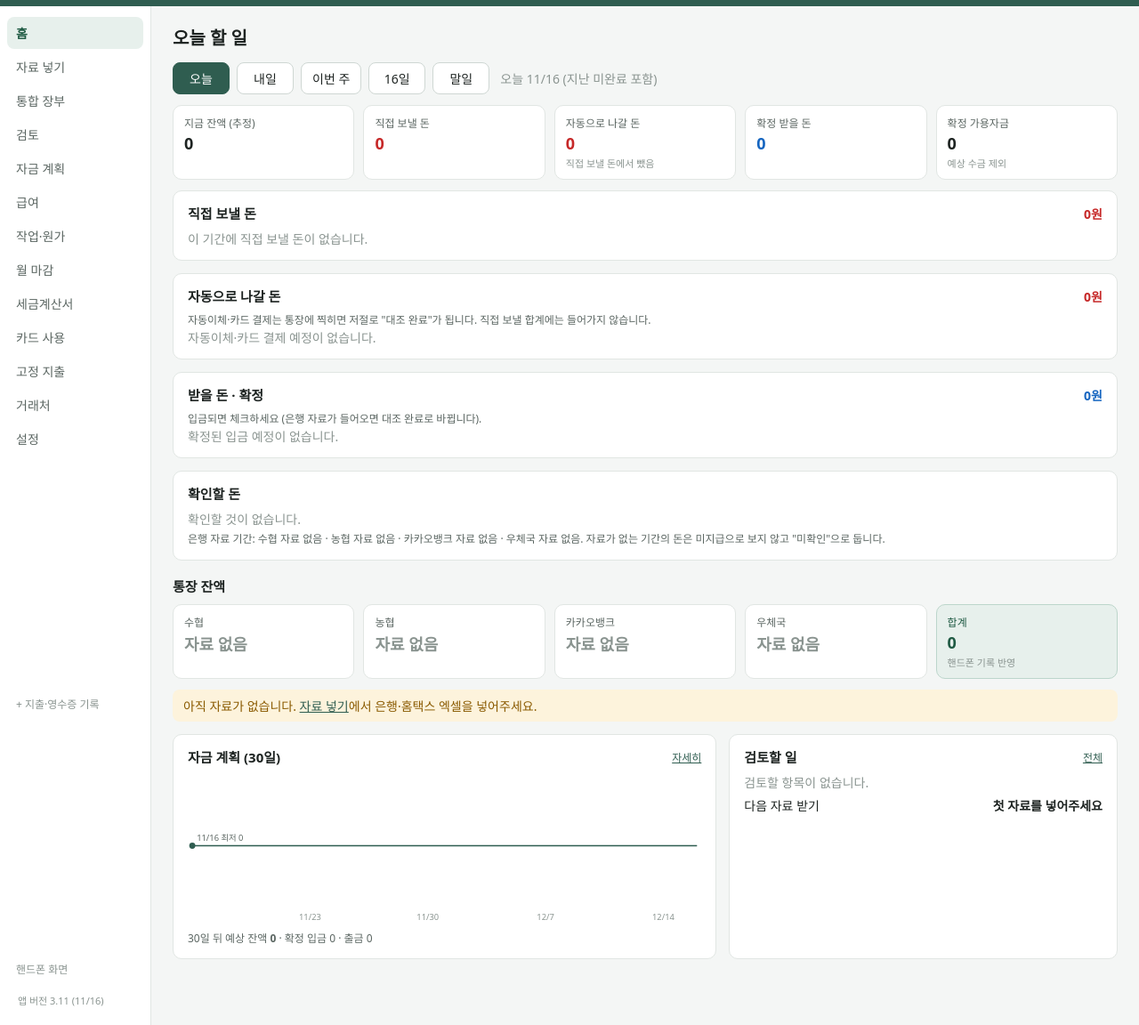
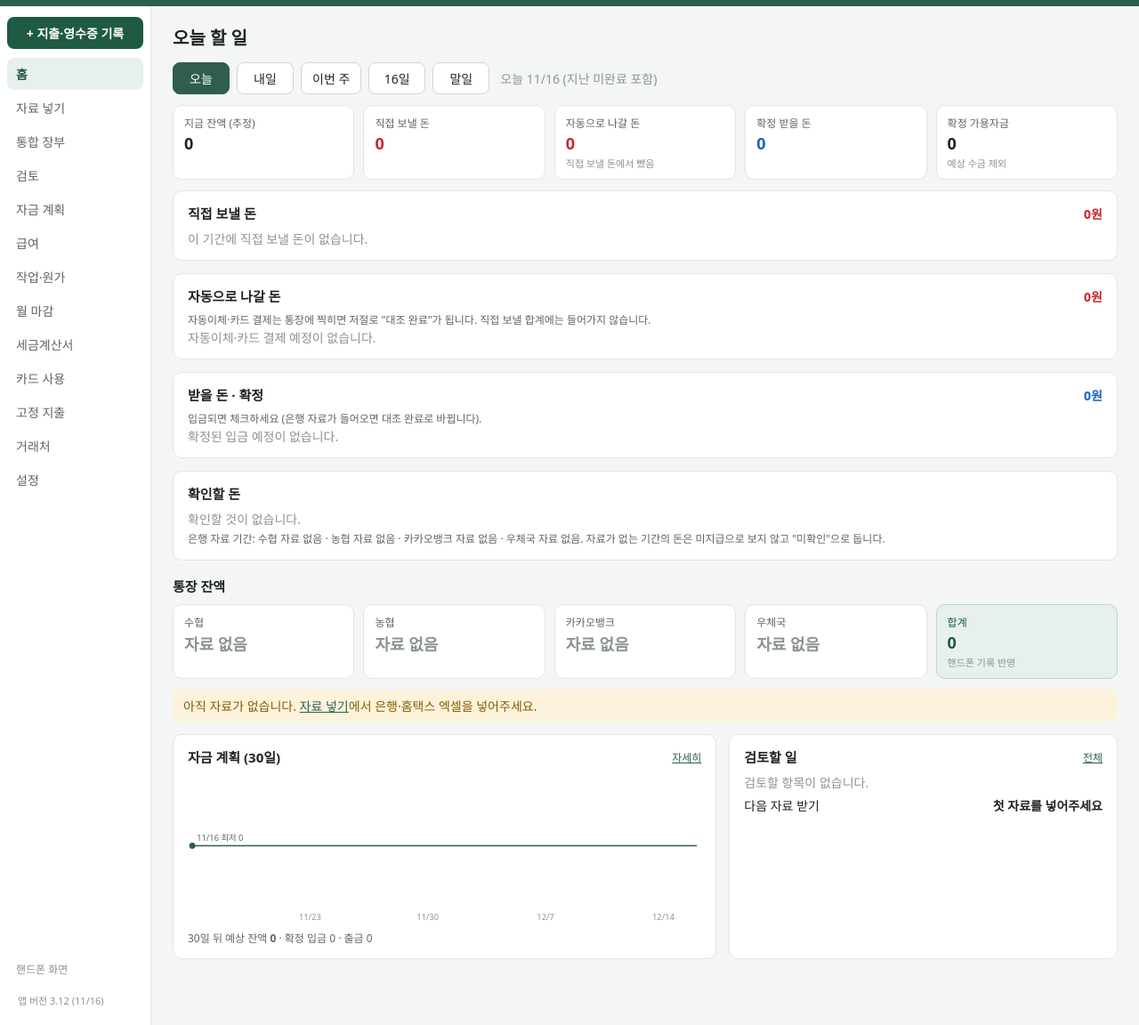
Before and after one commit to hicomebye-art/stube-ledger, a plain HTML site: page index.html in a window 1280 px wide. Shown: the part 45-1197 px from the top of the page at 89% size. Drawn offline with Linux system fonts and the light colour scheme.

Commit message:
Add files via upload

```diff
--- a/css/app.css
+++ b/css/app.css
@@ -43,6 +43,8 @@ input[type=checkbox] { width: 16px; height: 16px; accent-color: var(--green); ve
 .side a:hover { background: var(--gray-bg); }
 .side a.on { background: var(--green-bg); color: var(--green-t); font-weight: 600; }
 .side a.sub { margin-top: auto; font-size: 12px; color: var(--muted); }
+.side a.addbtn { background: var(--green-t); color: #fff; font-weight: 700; justify-content: center; margin-bottom: 8px; }
+.side a.addbtn:hover { background: var(--green-t); opacity: .9; }
 main { padding: 20px 24px 60px; min-width: 0; max-width: 1180px; }
 .badge { background: var(--red); color: #fff; border-radius: 10px; padding: 0 7px; font-size: 11px; font-weight: 600; }
 
--- a/js/env.js
+++ b/js/env.js
@@ -4,7 +4,7 @@
 //  - 구글 드라이브: "에스튜브 경리 앱 데이터 (테스트 이름)" 폴더 (실제 장부 폴더와 다름)
 // 예) https://hicomebye-art.github.io/stube-ledger/?test=sync
 // 화면에 보이는 앱 버전 (새 버전이 들어왔는지 확인용)
-export const BUILD = '3.11 (11/16)';
+export const BUILD = '3.12 (11/16)';
 
 const q = new URLSearchParams(location.search);
 export const SANDBOX = (q.get('test') || '').replace(/[^0-9A-Za-z가-힣_-]/g, '').slice(0, 20);
--- a/js/views.js
+++ b/js/views.js
@@ -135,8 +135,8 @@ function shell(route, M) {
   </header>
   <div class="layout">
     <aside class="side">
+      <a href="#m-add" class="addbtn" data-act="mAdd" data-m="new">+ 지출·영수증 기록</a>
       ${NAV.map(([id, label]) => `<a href="#${id}" class="${route === id ? 'on' : ''}">${label}${id === 'review' && open ? ` <span class="badge">${open}</span>` : ''}</a>`).join('')}
-      <a href="#m-add" class="sub" data-act="mAdd" data-m="new">+ 지출·영수증 기록</a>
       <a href="#m" class="sub">핸드폰 화면</a>
       <div class="muted s" style="padding:8px 12px">앱 버전 ${BUILD}</div>
     </aside>
--- a/sw.js
+++ b/sw.js
@@ -1,5 +1,5 @@
 // 오프라인에서도 앱 화면이 열리도록 앱 파일만 보관합니다. (장부 자료와 구글 통신은 보관하지 않음)
-const CACHE = 'stube-ledger-v3-11';
+const CACHE = 'stube-ledger-v3-12';
 const SCOPE = new URL(self.registration.scope).pathname;
 const SHELL = ['./', 'index.html', 'css/app.css', 'js/main.js', 'js/env.js', 'js/util.js', 'js/jobs.js', 'js/jobs-ui.js', 'js/evidence.js', 'js/ocr.js', 'js/tax.js', 'js/tax-ui.js', 'js/payroll.js', 'js/payroll-ui.js', 'js/store.js', 'js/engine.js', 'js/parsers.js', 'js/importer.js', 'js/drive.js', 'js/views.js', 'manifest.webmanifest', 'icon.svg', 'icon-192.png', 'icon-512.png'];
 const CDN = 'https://cdnjs.cloudflare.com/ajax/libs/xlsx/0.18.5/xlsx.full.min.js';
```
